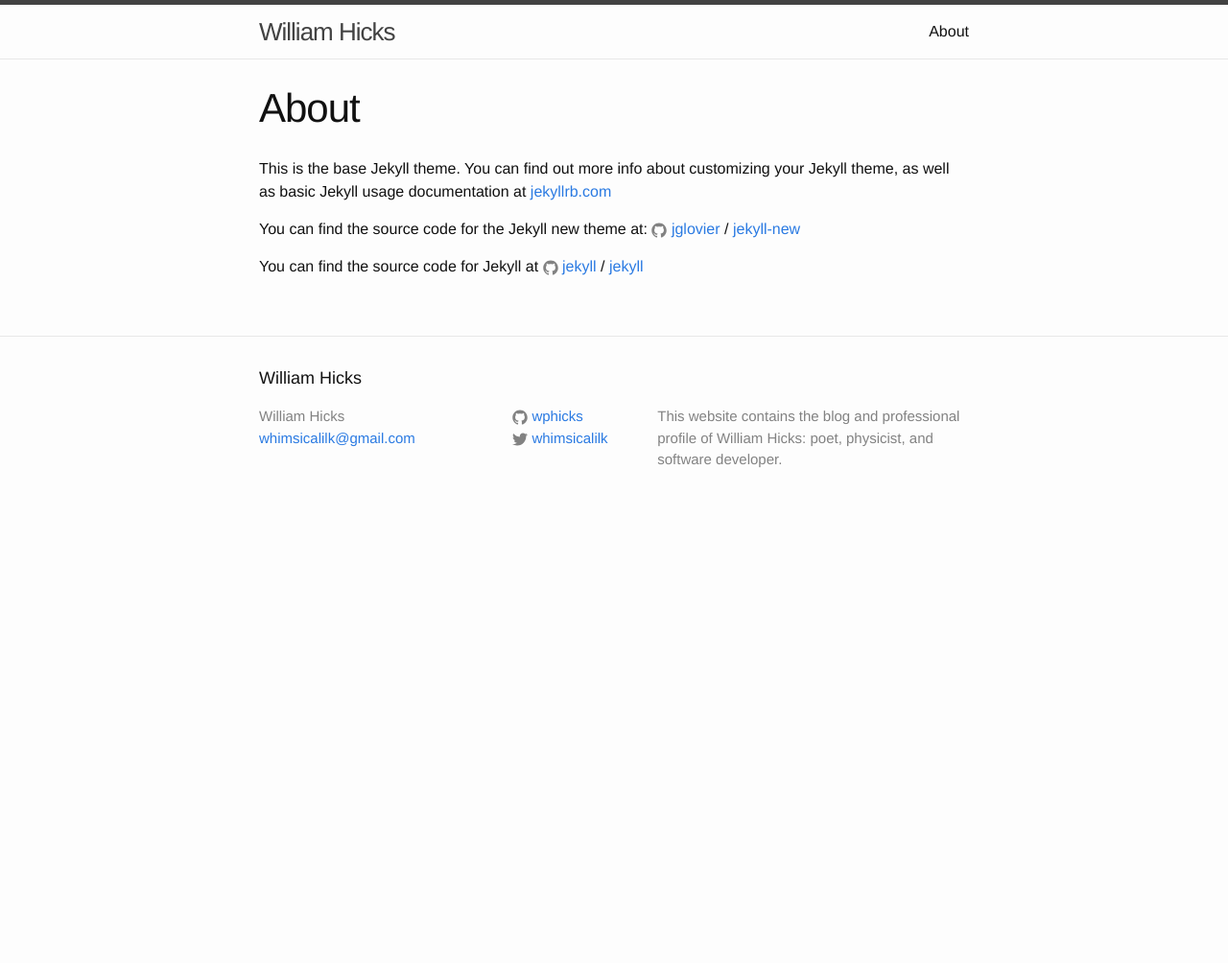
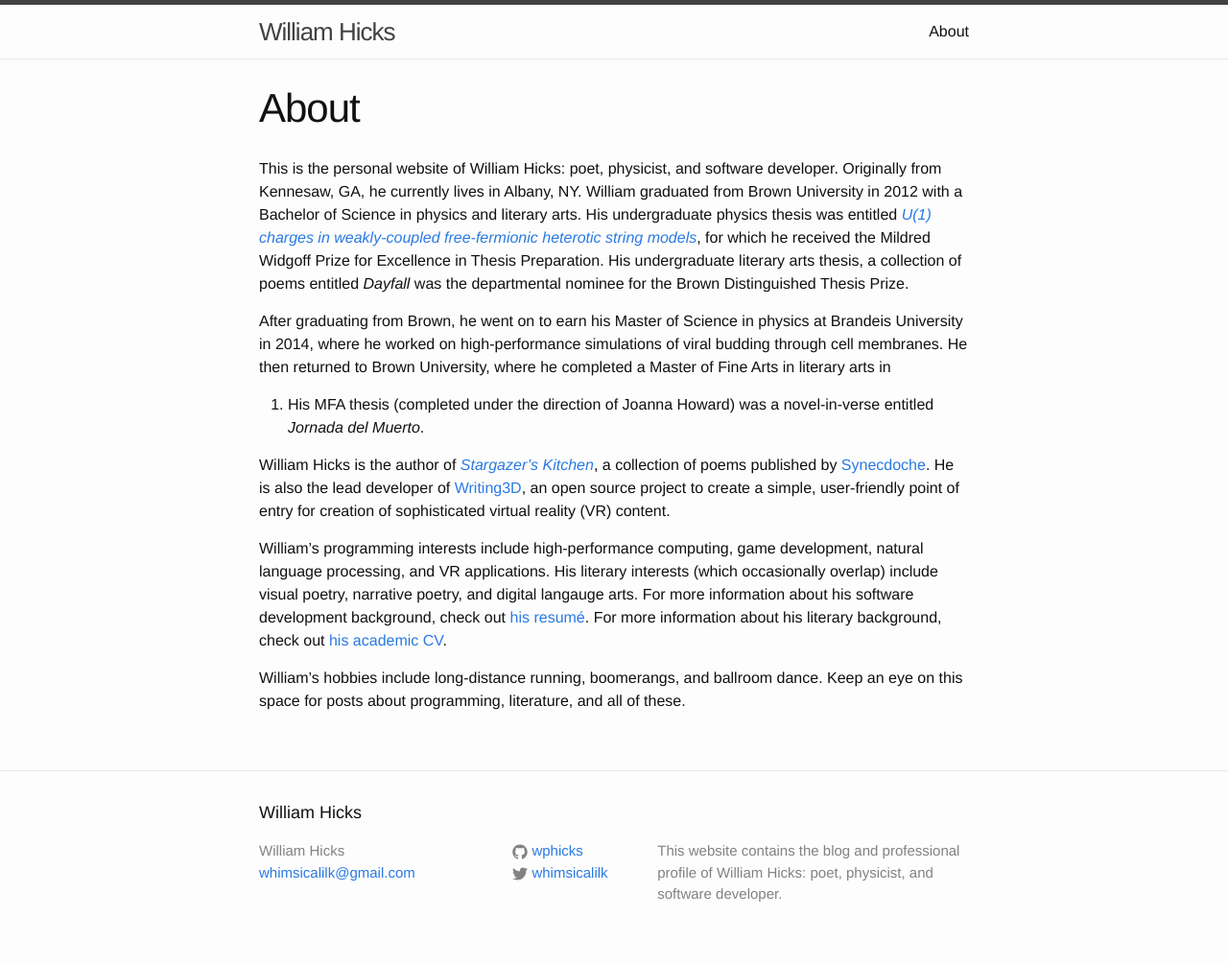
Before and after one commit to wphicks/wphicks.github.io, a Jekyll site: the page built from about.md, in a window 1280 px wide. Shown: the whole page at 96% size. Built offline with Jekyll 4.4.1, drawn with Linux system fonts in a browser that asks for light colours; before the commit the page ends 900 px from its top, so only the background shows below that.

Commit message:
Create about page

```diff
--- a/about.md
+++ b/about.md
@@ -4,12 +4,40 @@ title: About
 permalink: /about/
 ---
 
-This is the base Jekyll theme. You can find out more info about customizing your Jekyll theme, as well as basic Jekyll usage documentation at [jekyllrb.com](http://jekyllrb.com/)
+This is the personal website of William Hicks: poet, physicist, and software
+developer. Originally from Kennesaw, GA, he currently lives in Albany, NY.
+William graduated from Brown University in 2012 with a Bachelor of Science in
+physics and literary arts. His undergraduate physics thesis was entitled [*U(1)
+charges in weakly-coupled free-fermionic heterotic string models*]({{
+site.url}}/assets/William_Hicks_2012_Physics_Thesis.pdf), for which he
+received the Mildred Widgoff Prize for Excellence in Thesis Preparation. His
+undergraduate literary arts thesis, a collection of poems entitled *Dayfall*
+was the departmental nominee for the Brown Distinguished Thesis Prize.
 
-You can find the source code for the Jekyll new theme at:
-{% include icon-github.html username="jglovier" %} /
-[jekyll-new](https://github.com/jglovier/jekyll-new)
+After graduating from Brown, he went on to earn his Master of Science in
+physics at Brandeis University in 2014, where he worked on high-performance
+simulations of viral budding through cell membranes. He then returned to
+Brown University, where he completed a Master of Fine Arts in literary arts in
+2016. His MFA thesis (completed under the direction of Joanna Howard) was a
+novel-in-verse entitled *Jornada del Muerto*.
 
-You can find the source code for Jekyll at
-{% include icon-github.html username="jekyll" %} /
-[jekyll](https://github.com/jekyll/jekyll)
+William Hicks is the author of [*Stargazer's
+Kitchen*](http://www.spdbooks.org/Products/9780996367707/stargazers-kitchen.aspx),
+a collection of poems published by [Synecdoche](http://synecdochebooks.com/).
+He is also the lead developer of
+[Writing3D](https://github.com/wphicks/Writing3D), an open source project to
+create a simple, user-friendly point of entry for creation of sophisticated
+virtual reality (VR) content.
+
+William's programming interests include high-performance computing, game
+development, natural language processing, and VR applications. His literary
+interests (which occasionally overlap) include visual poetry, narrative poetry,
+and digital langauge arts. For more information about his software development
+background, check out [his resum&eacute;]({{
+site.url }}/assets/William_Hicks_developer.pdf). For more information about his
+literary background, check out [his academic CV]({{ site.url
+}}/assets/William_Hicks_CV.pdf).
+
+William's hobbies include long-distance running, boomerangs, and ballroom
+dance. Keep an eye on this space for posts about programming, literature, and
+all of these.
```
Also changed, not shown: 1 other file.
